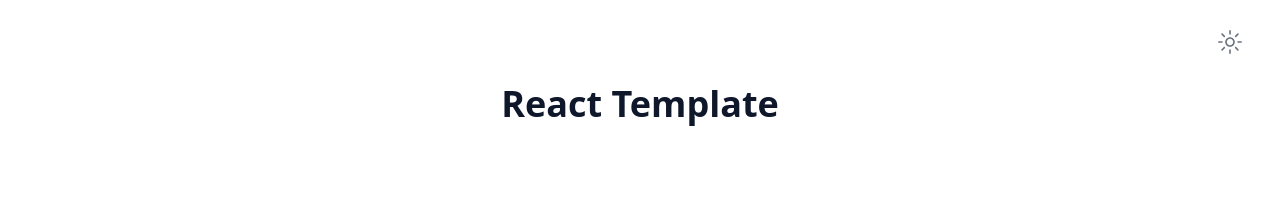
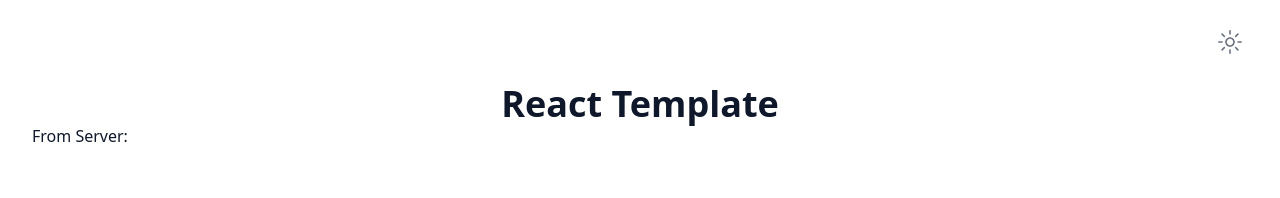
Before and after one commit to rbondoc96/express-react-template, a React (Vite) app in the folder packages/client/: page / in a window 1280 px wide. Shown: the top 198 px of the page. Built offline with nearby package versions, Linux system fonts and the light colour scheme; no server answers.

Commit message:
update(client): proxy /api requests in vite dev server

```diff
--- a/packages/client/src/routes/root.tsx
+++ b/packages/client/src/routes/root.tsx
@@ -1,11 +1,30 @@
-import { type ReactNode } from 'react';
+import { type ReactNode, useEffect, useState } from 'react';
 
 export function Root(): ReactNode {
+    const [message, setMessage] = useState('');
+
+    useEffect(() => {
+        async function getMessage() {
+            const response = await fetch('/api/hello');
+            const data = await response.json();
+
+            console.log(data);
+
+            setMessage(data?.message);
+        }
+
+        void getMessage().catch(() => console.log('error in server'));
+    }, []);
+
     return (
-        <div className="min-h-screen flex">
-            <div className="flex-1 flex flex-col items-center">
+        <div className="min-h-screen flex flex-col">
+            <div className="flex flex-col items-center">
                 <h1 className="text-4xl font-semibold">React Template</h1>
             </div>
+            <p className="flex gap-2">
+                <span>From Server: </span>
+                <span>{message}</span>
+            </p>
         </div>
     );
 }
--- a/packages/client/vite.config.ts
+++ b/packages/client/vite.config.ts
@@ -9,4 +9,11 @@ export default defineConfig({
             '@': resolve(__dirname, 'src'),
         },
     },
+    server: {
+        proxy: {
+            '/api': {
+                target: 'http://127.0.0.1:8000',
+            },
+        },
+    },
 });
```
